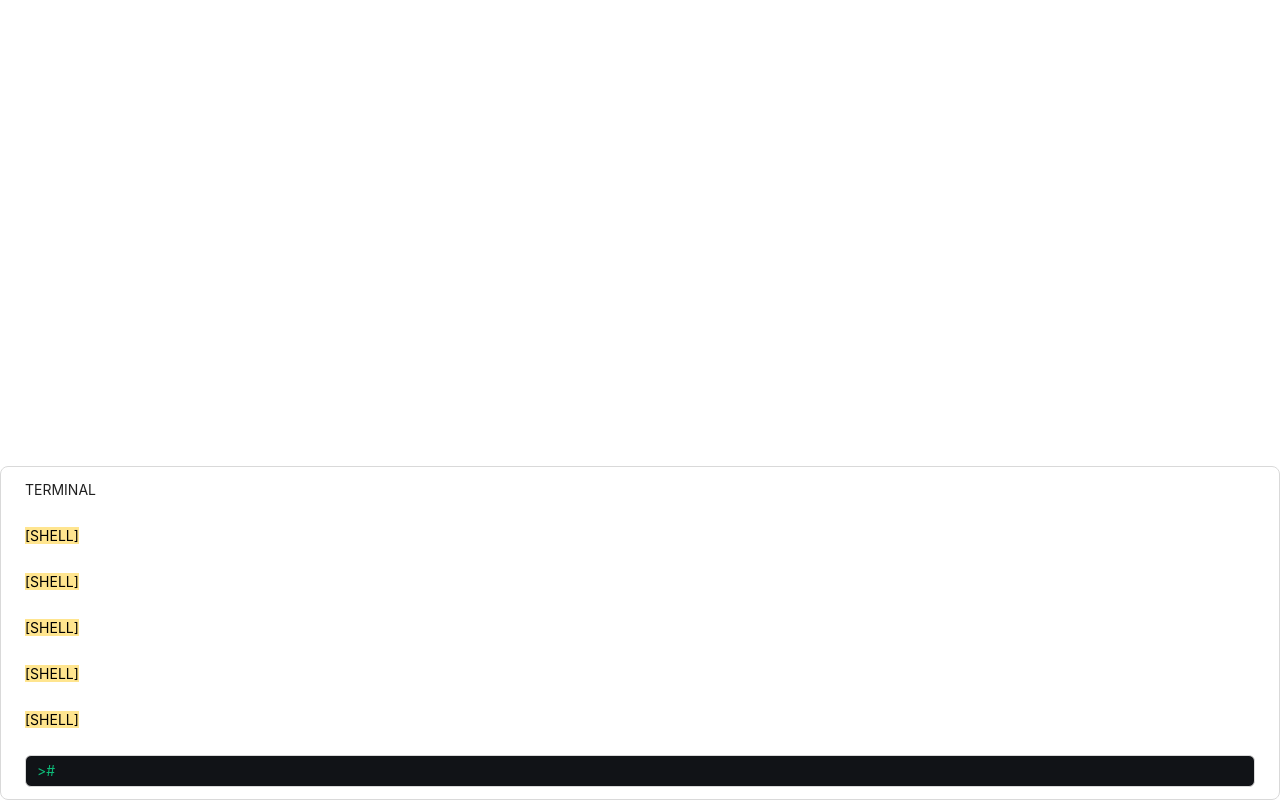
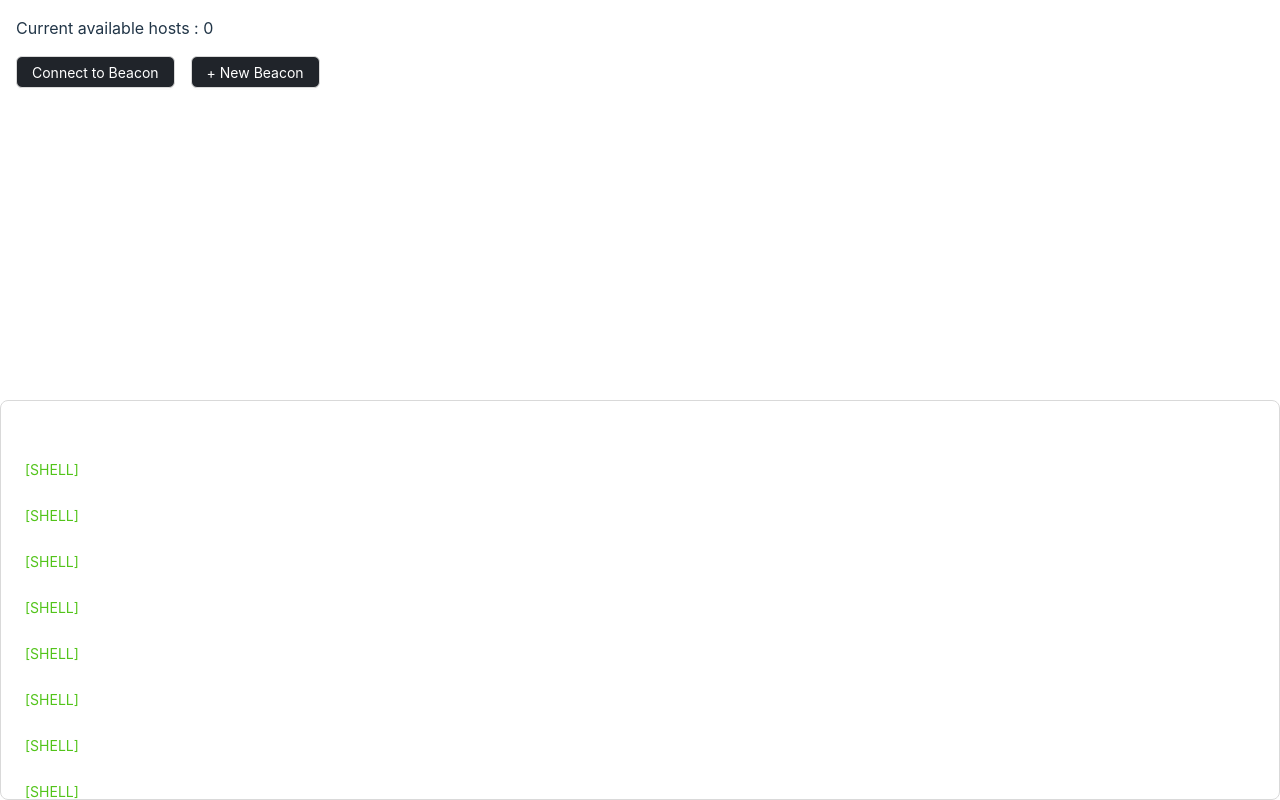
Before and after one commit to RC-diamond-GH/OblivionisRAT, a React (Vite) app in the folder FE/hacker_client_v1/: page / in a window 1280 px wide. Built offline with nearby package versions, Linux system fonts and the light colour scheme.

Commit message:
:art: feat: adjust UI

```diff
--- a/FE/hacker_client_v1/src/page/home/index.tsx
+++ b/FE/hacker_client_v1/src/page/home/index.tsx
@@ -1,15 +1,16 @@
 import { FC, useState } from "react";
 import { useNavigate } from "react-router-dom";
 
-import { Input, Card } from "antd";
-import { Divider, List, Typography } from "antd";
+import { Input, Button, Modal, List, Typography, message } from "antd";
 import shell from "@/api/Shell";
 import newBeacon from "@/api/NewBeacon";
+
 import { fetch, Body } from "@tauri-apps/api/http";
 import { http } from "@tauri-apps/api";
 
 const Home: FC = () => {
     const navigate = useNavigate();
+    const [messageApi, contextHolder] = message.useMessage();
     const [inputValue, setInputValue] = useState("");
     const handleClick = () => {
         navigate("/demo");
@@ -46,13 +47,82 @@ const Home: FC = () => {
         "Australian walks 100km after outback crash.",
         "Man charged over missing weddingharged over missing weddingharged over missing weddingharged over missing wedding girl.",
         "Los Angeles battles huge wildfires.",
+        "Los Angeles battles huge wildfires.",
+        "Los Angeles battles huge wildfires.",
+        "Los Angeles battles huge wildfires.",
+        "Los Angeles battles huge wildfires.",
+        "Los Angeles battles huge wildfires.1111",
     ];
+    const [isModalOpen, setIsModalOpen] = useState(false);
+    const [hosts, setHosts] = useState(0);
+    const [newBeaconNum, setNewBeaconNum] = useState(0);
+
+    const showModal = () => {
+        setIsModalOpen(true);
+    };
+
+    const handleOk = () => {
+        setIsModalOpen(false);
+    };
+
+    const handleCancel = () => {
+        setIsModalOpen(false);
+    };
+
+    const handleConnectNum = (e: any) => {
+        setNewBeaconNum(e.target.value);
+    };
+    const handleNewBeacon = async () => {
+        const res = await newBeacon();
+        console.log(res, "<--res");
+        messageApi.open({
+            type: "success",
+            content: "Successfully created a new beacon",
+            duration: 1.5,
+        });
+    };
     return (
         <div style={{ width: "100%" }}>
-            {/* <h1 onClick={handleClickTest}>TestShell</h1>
-            <h1 onClick={handleClickTest1}>TestBeacons</h1>
-            <h1 onClick={handleClickTest2}>TestNewBeacon</h1>
-            <button onClick={handleClick}>goto</button> */}
+            <main
+                style={{
+                    position: "absolute",
+                    height: "50vh",
+                    top: 0,
+                    left: 0,
+                    right: 0,
+                    display: "flex",
+                    flexDirection: "column",
+                    alignItems: "start",
+                    padding: "0 1em",
+                }}
+            >
+                <p>Current available hosts : {hosts} </p>
+                <section style={{ display: "flex", gap: "1em" }}>
+                    <Button
+                        style={{ backgroundColor: "#20242a", color: "#fff" }}
+                        onClick={showModal}
+                    >
+                        Connect to Beacon
+                    </Button>
+                    <Button
+                        style={{ backgroundColor: "#20242a", color: "#fff" }}
+                        onClick={handleNewBeacon}
+                    >
+                        + New Beacon
+                    </Button>
+                </section>
+                <Modal
+                    title="Create a new Beacon"
+                    open={isModalOpen}
+                    onOk={handleOk}
+                    onCancel={handleCancel}
+                    okButtonProps={{ style: { backgroundColor: "#20242a" } }}
+                >
+                    <p>Please input a beacon number : </p>
+                    <Input value={newBeaconNum} onChange={handleConnectNum} />
+                </Modal>
+                {contextHolder}
+            </main>
 
             <List
                 style={{
@@ -61,6 +131,9 @@ const Home: FC = () => {
                     left: 0,
                     right: 0,
                     boxSizing: "border-box",
+                    color: "#ffffff",
+                    maxHeight: "50vh",
+                    overflow: "auto",
                 }}
                 header={<div>TERMINAL</div>}
                 footer={
@@ -77,7 +150,10 @@ const Home: FC = () => {
                 dataSource={data}
                 renderItem={(item) => (
                     <List.Item style={{ color: "#ffffff" }}>
-                        <Typography.Text mark>[SHELL]</Typography.Text> {item}
+                        <Typography.Text type="success">
+                            [SHELL]
+                        </Typography.Text>{" "}
+                        {item}
                     </List.Item>
                 )}
             />
```
